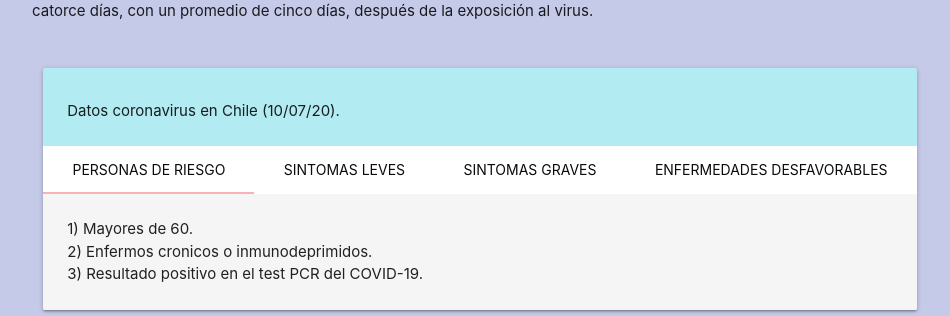
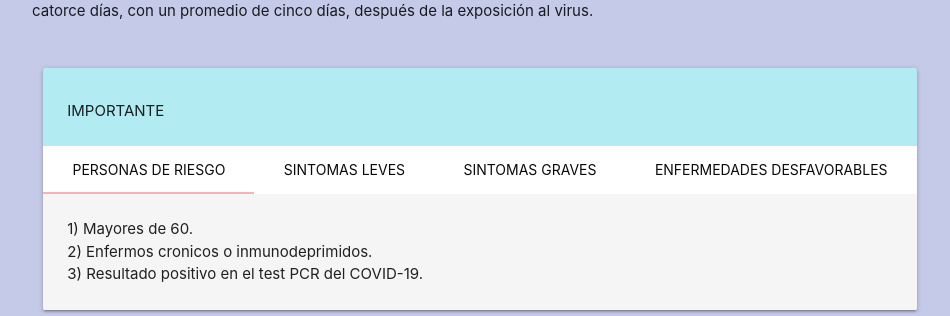
Before and after one commit to gabrielfuentesm/Proyecto-Progra, a Django app: page / in a window 1280 px wide. Shown: the part 523-839 px from the top of the page, without its empty margins (160-1110 px from the left). Run offline with Django 3.2, Linux system fonts and the light colour scheme.

Commit message:
Avances 3
hola

```diff
--- a/miweb/templates/inicio.html
+++ b/miweb/templates/inicio.html
@@ -42,7 +42,7 @@
               <div class="card cyan lighten-4">
                   <div class="card-content">
                       <span class="card-title"></span>
-                      <p>Datos coronavirus en Chile (10/07/20).</p>
+                      <p>IMPORTANTE</p>
                   </div>
                   <div class="card-tabs">
                       <ul class="tabs tabs-fixed-width">
```
